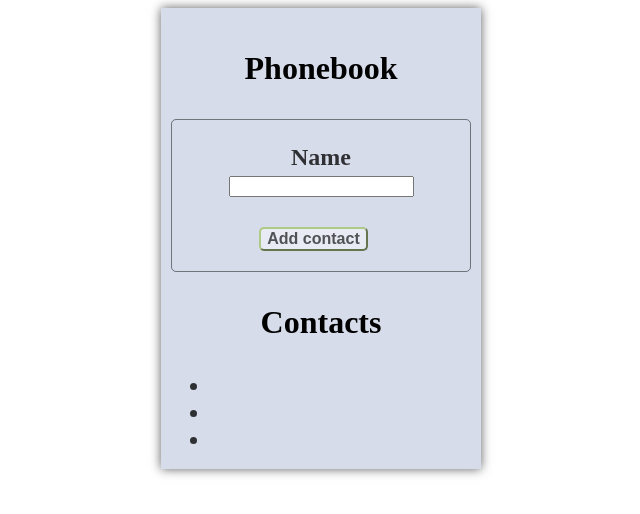
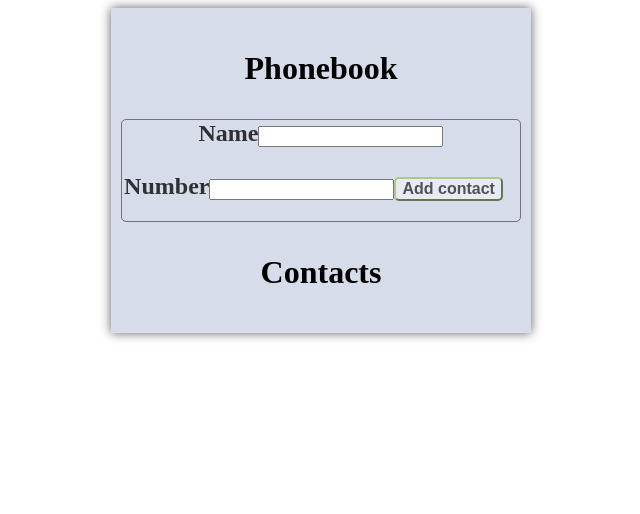
Before and after one commit to vosap2007/goit-react-hw-02-phonebook, a React app: page / in a window 1280 px wide. Shown: the whole page, without its empty margins (319-959 px from the left). Built offline with nearby package versions, Linux system fonts and the light colour scheme.

Commit message:
добавляет логику добавления контакта

```diff
--- a/src/components/App.js
+++ b/src/components/App.js
@@ -1,14 +1,38 @@
 import React, { Component } from 'react';
-import Button from './Button';
+//import Button from './Button';
 import Input from './Input';
 import Contacts from "./Contacts";
+import { uuid } from 'uuidv4';
 import styles from '../css/PhoneBook.module.css';
 
 export default class App extends Component {
 
   state = {
   contacts: [],
-  name: ''
+  name: '',
+  number: ''
+  }
+
+  addContacts = name => {
+    const contact = {
+      id: uuid(),
+      name,
+      completed: false
+    };
+
+    this.setState(prevState => {
+      return {
+        contact: [...prevState.contacts, contact]
+      };
+    });
+  };
+
+  removeContacts = contactsId => {
+    this.setState(prevState => {
+      return {
+        contact: prevState.contacts.filter (contact =>contact.id !== contactsId),
+      };
+    });
   }
 
   render() {
@@ -17,12 +41,13 @@ export default class App extends Component {
       <div className={styles.box}>
         <p className={styles.title}>Phonebook</p>
         <div className={styles.border}>
-      <Input />
-          <Button />
+          <Input onAddContact={this.addContacts} />
         </div>
 
       <p className={styles.title}>Contacts</p>
-        <Contacts />
+        {this.state.contacts.length > 0 && (<Contacts
+          contacts={this.state.contacts}
+        onRemoveContacts={this.removeContacts }/>)}
       </div>
     </>
     );
--- a/src/components/Button.js
+++ b/src/components/Button.js
@@ -1,23 +1,33 @@
 import React from "react";
 import styles from '../css/PhoneBook.module.css';
 
-const Button = () => (
-    <div>
-    <button className={styles.button} type="button">Add contact</button>
-    </div>
-);
+export default function Button({onAddContact}) {
+    return (
+        <div>
+            <button
+                className={styles.button}
+                type="button"
+                onClick={onAddContact}>Add contact
+            </button>
+        </div>
+    );
+}
 
-/*const FeedbackOptions = ({onIncrement}) => (
-    <div>
-    <button className={styles.button}
-        type="button"
-        onClick={onIncrement} id="good"
-        >Good</button>
-        <button className={styles.button} type="button"
-          onClick={onIncrement} id="neutral">Neutral</button>
-          <button className={styles.button} type="button"
-          onClick={onIncrement} id="bad">Bad</button>
-    </div>
-);*/
 
-export default Button;
+/*export default class Button extends Component{
+    state = {};
+
+    handleSubmit = e => {
+        e.preventDefault();
+
+        console.log('submit');
+    };
+
+    render() {
+        return (
+            <form onSubmit={this.handleSubmit}>
+            <button className={styles.button} type="submit">Add contact</button>
+            </form>
+        );
+    }
+}*/
--- a/src/components/Contacts.js
+++ b/src/components/Contacts.js
@@ -1,12 +1,18 @@
 import React from "react";
 import styles from '../css/PhoneBook.module.css';
 
-const Contacts = () => (
+const Contacts = ({contacts, onRemoveContacts}) => (
 
-    <ul className={styles.text}>
-        <li></li>
-        <li></li>
-        <li></li>
+    <ul>
+        {contacts.map(contact =>
+            <li key={contact.id}>
+            <p className={styles.text}>{contact.name}:{contact.number}</p>
+            <section>
+                    <button type="button"
+                        onClick={() => onRemoveContacts(contact.id)}>
+                        Delet</button>
+            </section>
+        </li>)}
     </ul>
 );
 
--- a/src/components/Input.js
+++ b/src/components/Input.js
@@ -4,66 +4,47 @@ import React, { Component } from 'react';
 import styles from '../css/PhoneBook.module.css';
 
 export default class Input extends Component {
+  state = {
+    name: '',
+    number: ''
+  };
+
+  handleInputChange = e => {
+    const { name, value } = e.target;
+
+    this.setState({ [name]: value });
+  };
+
+  handleSubmit = e => {
+    e.preventDefault();
+
+    this.props.onAddContact(this.state.name)
+   };
+
    render() {
      return (
       <div>
-        <p className={styles.text}>Name</p>
-        <input></input>
+         <form onSubmit={this.handleSubmit}>
+           <label className={styles.text}>Name
+         <input
+           tape="text"
+           value={this.state.name}
+           onChange={this.handleInputChange}
+               name="name" />
+           </label>
+         </form>
+
+         <form onSubmit={this.handleSubmit}>
+           <label className={styles.text}>Number
+         <input
+           tape="number"
+           value={this.state.number}
+           onChange={this.handleInputChange}
+               name="number" />
+           </label>
+           <button className={styles.button} type="submit">Add contact</button>
+         </form>
       </div>
     );
   }
 }
-
-/*export default class Statistics extends Component {
-
-  static defaultProps = {
-    good: 0,
-    neutral: 0,
-    bad: 0
-  };
-
-  state = {
-    good: 0,
-    neutral: 0,
-    bad: 0
-  };
-
-  handleIncrement = e =>
-    this.setState(state => ({
-      [e.target.id]:
-        Number(state[e.target.id]) + 1,
-    }));
-
-  render() {
-    return (
-      <div className={}>
-
-        <span className={styles.title}>Please leave feedback</span>
-
-        <FeedbackOptions onIncrement={this.handleIncrement} />
-
-        <div>
-          <span className={styles.title}>Statistics</span>
-        </div>
-
-
-
-        {(this.state.good || this.state.neutral || this.state.bad) > 0 &&
-          <div>
-          <p className={styles.state} >Good: {this.state.good}</p>
-          <p className={styles.state}>Neutral: {this.state.neutral}</p>
-          <p className={styles.state}>Bad: {this.state.bad}</p>
-         </div>}
-
-        {(this.state.good || this.state.neutral || this.state.bad) > 0 && <TotalFeedback onTotal={this.state} /> }
-
-        {(this.state.good || this.state.neutral || this.state.bad) > 0 && <PositiveFeedbackPercentage onTotal={this.state} /> }
-
-        {(this.state.good || this.state.neutral || this.state.bad) === 0 && <NotificationMessage /> }
-
-
-      </div>);
-
-  }
-}
-*/
--- a/src/css/PhoneBook.module.css
+++ b/src/css/PhoneBook.module.css
@@ -1,5 +1,5 @@
 .box {
-  width: 300px;
+  width: 400px;
   text-align: center;
   background-color: rgba(179, 188, 214, 0.521);
   margin-left: auto;
```
Also changed, not shown: 1 other file.
